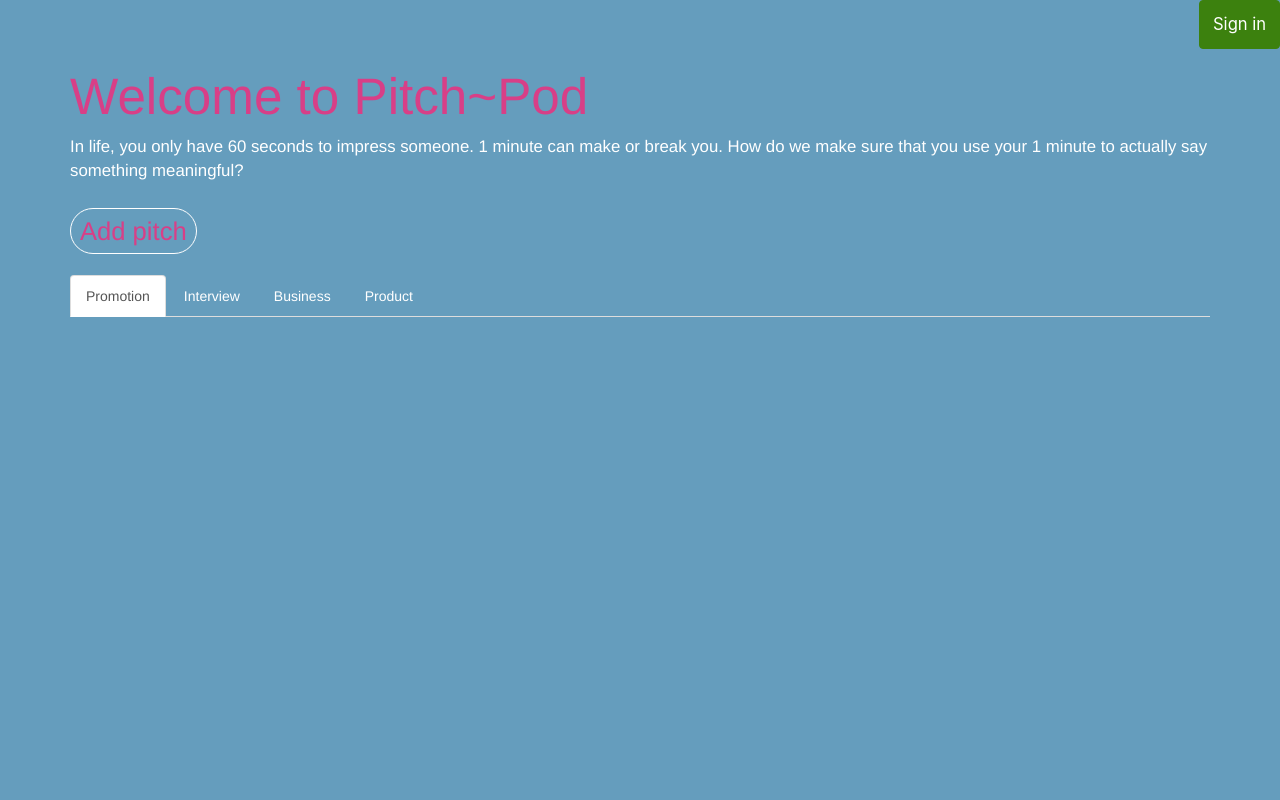
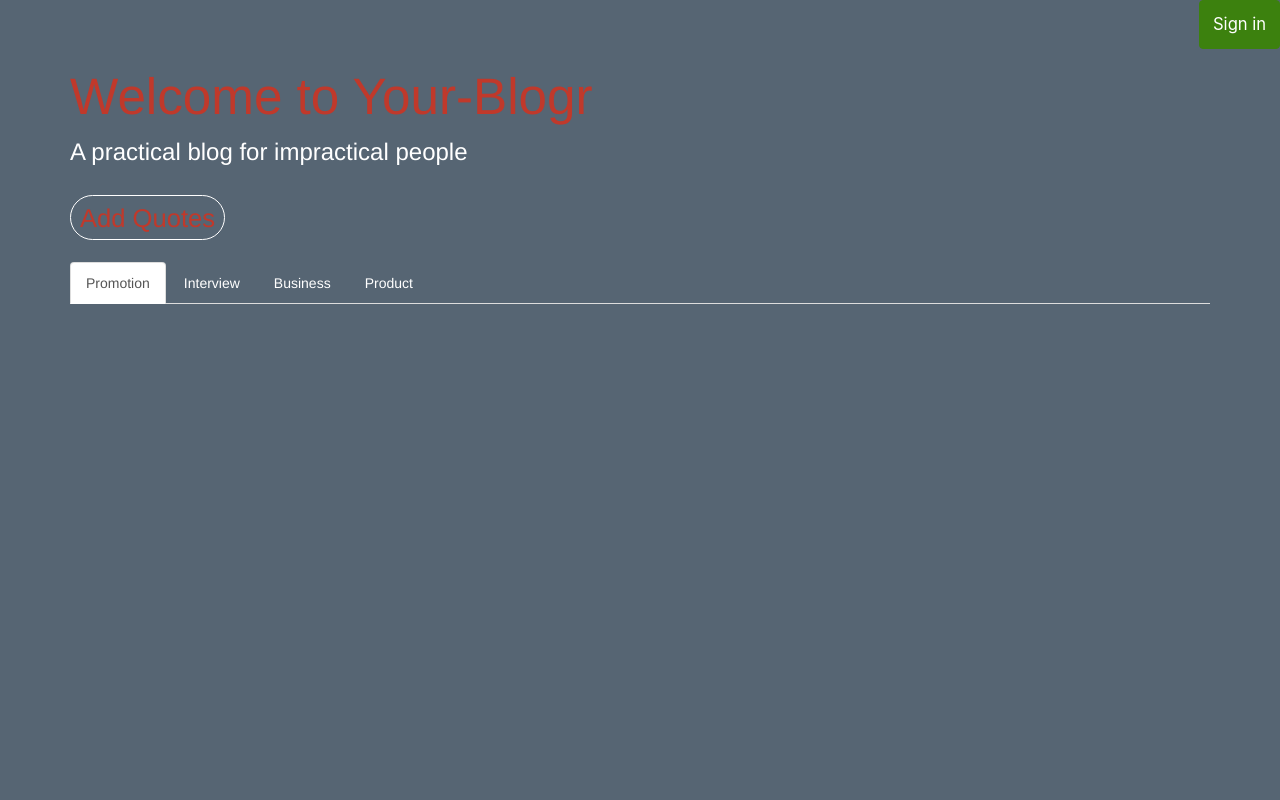
Before and after one commit to Bel-94/pitch-ele, a Flask app: page / in a window 1280 px wide. Run offline with Flask 2, Linux system fonts and the light colour scheme; data that the repository does not hold is empty; some libraries are stand-ins or nearby versions; some web fonts are replaced.

Commit message:
add the changes to css styling

```diff
--- a/app/static/css/index.css
+++ b/app/static/css/index.css
@@ -1,3 +1,3 @@
 body {
-    background-color: #659dbd;
+    background-color: #566573;
 }
--- a/app/templates/index.html
+++ b/app/templates/index.html
@@ -5,9 +5,9 @@
 
     <div class="container">
         <div class="main" >
-            <h2 style="color: #d83f87; font-family:'Franklin Gothic Medium', 'Arial Narrow', Arial, sans-serif " >Welcome to Pitch~Pod</h2>
-            <p style="font-size:larger; color: white" >In life, you only have 60 seconds to impress someone. 1 minute can make or break you. How do we make sure that you use your 1 minute to actually say something meaningful?</p><br>
-            <a href="/pitch/new" id="new_pitch" style="color: #d83f87" >Add pitch</a>
+            <h2 style="color: #C0392B; font-family:'Franklin Gothic Medium', 'Arial Narrow', Arial, sans-serif " >Welcome to Your-Blogr</h2>
+            <p style="font-size:x-large; color: white" >A practical blog for impractical people</p><br>
+            <a href="/pitch/new" id="new_pitch" style="color: #C0392B" >Add Quotes</a>
         </div>
 
         <div id="content" style="margin-top:2vw;">
```
